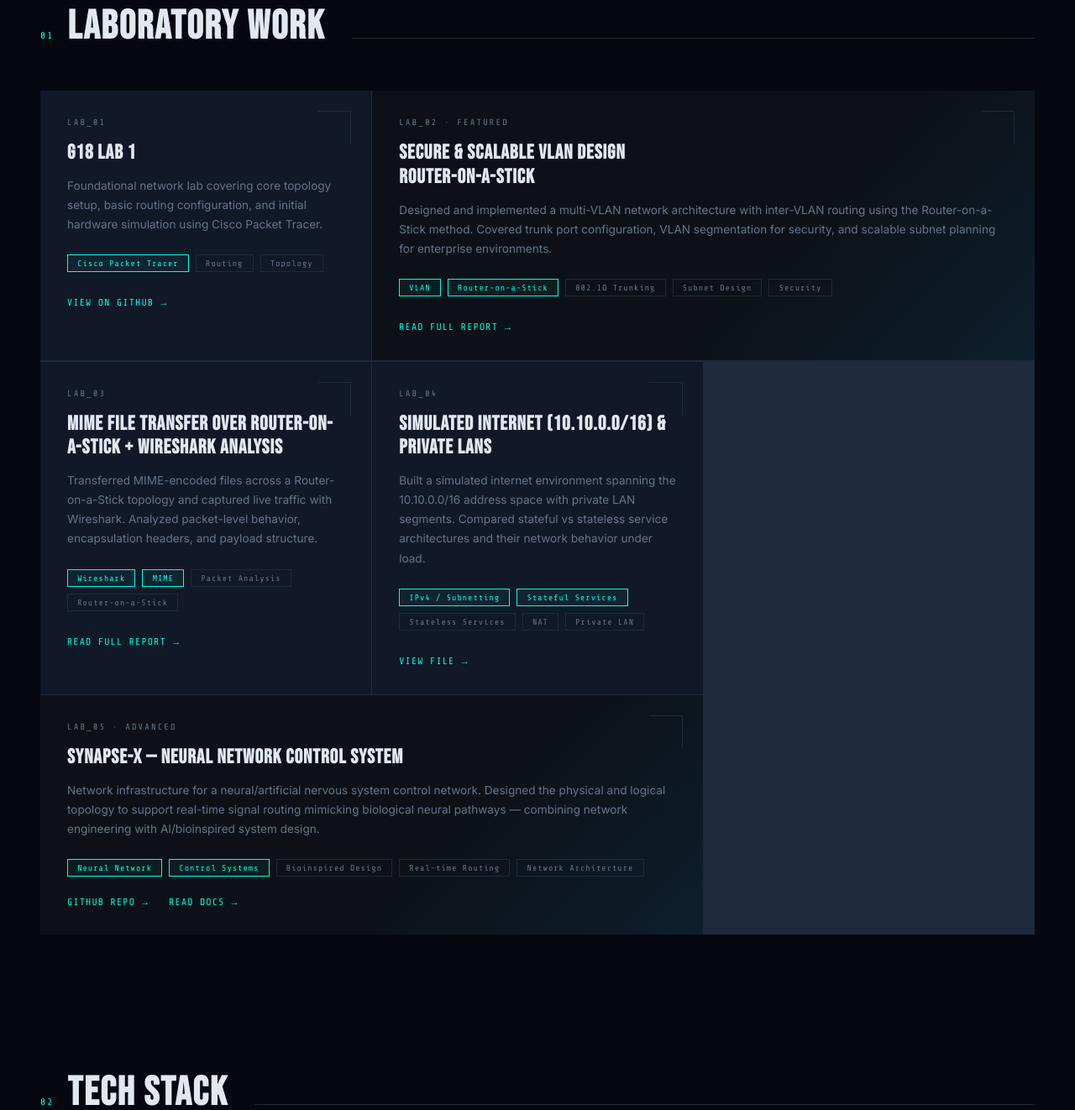
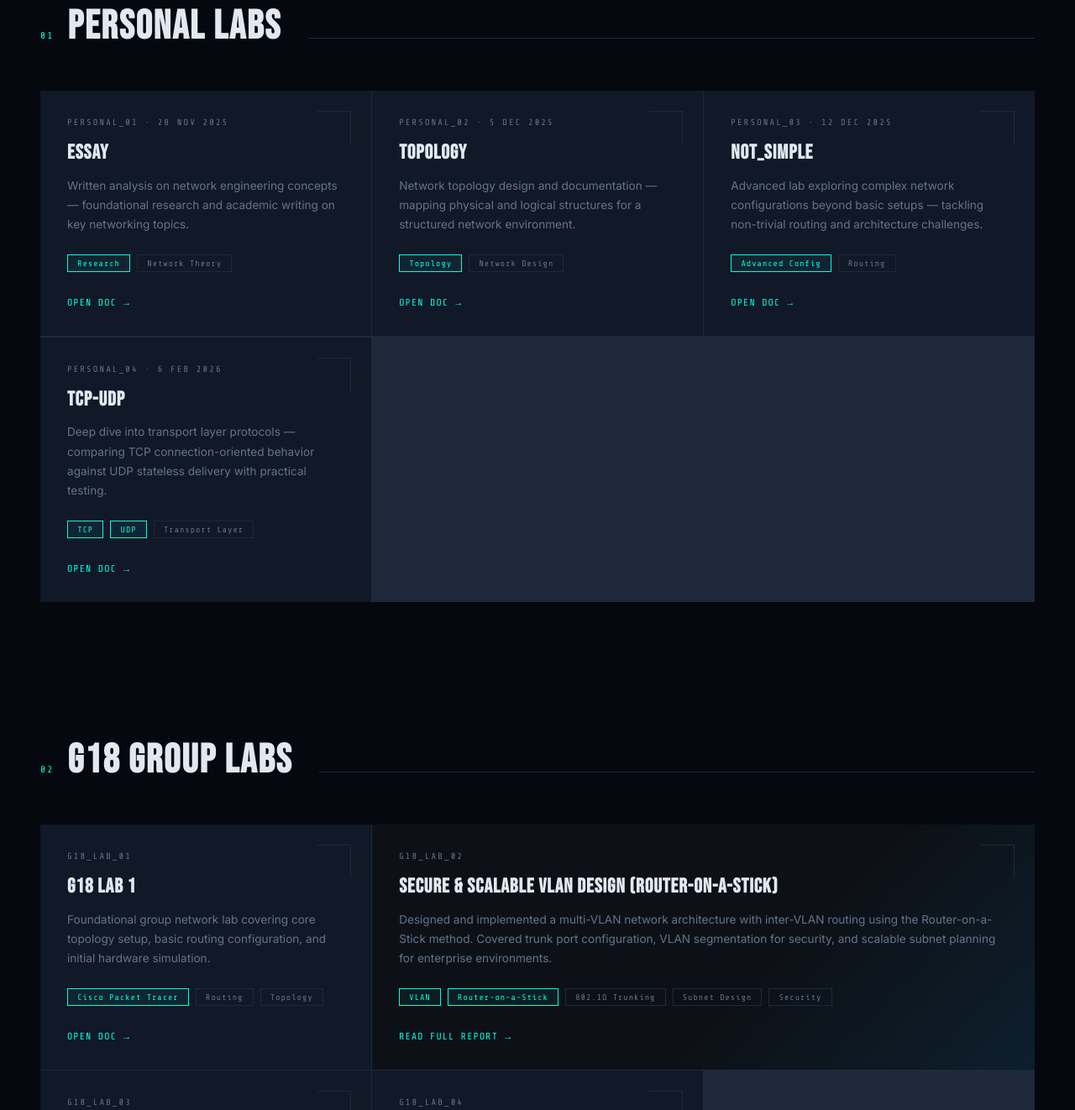
Before and after one commit to punnavit-prongsavaroj/portfolio-, a plain HTML site: page index.html in a window 1280 px wide. Shown: the part 980-2302 px from the top of the page at 84% size. Drawn offline with nearby package versions, Linux system fonts and the light colour scheme.

Commit message:
Update index.html

```diff
--- a/index.html
+++ b/index.html
@@ -578,7 +578,8 @@
 <nav>
   <div class="nav-logo">// G18_PORTFOLIO</div>
   <ul class="nav-links">
-    <li><a href="#projects">PROJECTS</a></li>
+    <li><a href="#personal">PERSONAL</a></li>
+    <li><a href="#projects">G18 LABS</a></li>
     <li><a href="#skills">SKILLS</a></li>
     <li><a href="#github">GITHUB</a></li>
   </ul>
@@ -608,12 +609,12 @@
 <!-- STATS -->
 <div class="stats-bar">
   <div class="stat">
-    <div class="stat-num">5</div>
-    <div class="stat-label">LABS COMPLETED</div>
+    <div class="stat-num">4</div>
+    <div class="stat-label">PERSONAL LABS</div>
   </div>
   <div class="stat">
-    <div class="stat-num">4</div>
-    <div class="stat-label">NETWORK PROTOCOLS</div>
+    <div class="stat-num">5</div>
+    <div class="stat-label">G18 GROUP LABS</div>
   </div>
   <div class="stat">
     <div class="stat-num">G18</div>
@@ -625,40 +626,98 @@
   </div>
 </div>
 
-<!-- PROJECTS -->
-<section id="projects">
+<!-- PERSONAL LABS -->
+<section id="personal">
   <div class="section-header reveal">
     <span class="section-num">01</span>
-    <h2 class="section-title">LABORATORY WORK</h2>
+    <h2 class="section-title">PERSONAL LABS</h2>
     <div class="section-line"></div>
   </div>
 
   <div class="projects-grid reveal">
 
-    <!-- LAB 1 -->
     <div class="project-card">
       <div class="project-corner"></div>
-      <div class="project-num">LAB_01</div>
+      <div class="project-num">PERSONAL_01 · 28 NOV 2025</div>
+      <h3 class="project-title">Essay</h3>
+      <p class="project-desc">Written analysis on network engineering concepts — foundational research and academic writing on key networking topics.</p>
+      <div class="project-tags">
+        <span class="tag active">Research</span>
+        <span class="tag">Network Theory</span>
+      </div>
+      <a href="https://docs.google.com/document/d/1CuFMpCdbbVWx6gqzOhGfBZptw7b1v-DY4cGacJzp8Tw/edit?tab=t.pb9qrv2iy2xu" target="_blank" class="project-link">OPEN DOC</a>
+    </div>
+
+    <div class="project-card">
+      <div class="project-corner"></div>
+      <div class="project-num">PERSONAL_02 · 5 DEC 2025</div>
+      <h3 class="project-title">Topology</h3>
+      <p class="project-desc">Network topology design and documentation — mapping physical and logical structures for a structured network environment.</p>
+      <div class="project-tags">
+        <span class="tag active">Topology</span>
+        <span class="tag">Network Design</span>
+      </div>
+      <a href="https://docs.google.com/document/d/1M1TbAzRN5niSwk0gXhkETBWikQgHy-IJjH47s5qbfDc/edit?tab=t.0" target="_blank" class="project-link">OPEN DOC</a>
+    </div>
+
+    <div class="project-card">
+      <div class="project-corner"></div>
+      <div class="project-num">PERSONAL_03 · 12 DEC 2025</div>
+      <h3 class="project-title">Not_Simple</h3>
+      <p class="project-desc">Advanced lab exploring complex network configurations beyond basic setups — tackling non-trivial routing and architecture challenges.</p>
+      <div class="project-tags">
+        <span class="tag active">Advanced Config</span>
+        <span class="tag">Routing</span>
+      </div>
+      <a href="https://docs.google.com/document/d/1A2gOtUkZczEkfjsHipY0x3rUNTm0V4p72U8p3kpYSz0/edit?tab=t.0" target="_blank" class="project-link">OPEN DOC</a>
+    </div>
+
+    <div class="project-card">
+      <div class="project-corner"></div>
+      <div class="project-num">PERSONAL_04 · 6 FEB 2026</div>
+      <h3 class="project-title">TCP-UDP</h3>
+      <p class="project-desc">Deep dive into transport layer protocols — comparing TCP connection-oriented behavior against UDP stateless delivery with practical testing.</p>
+      <div class="project-tags">
+        <span class="tag active">TCP</span>
+        <span class="tag active">UDP</span>
+        <span class="tag">Transport Layer</span>
+      </div>
+      <a href="https://docs.google.com/document/d/1FFL_r2UdApFczc6wnztkUtEXVDpxEGZ1aJ4tHCFimm4/edit?tab=t.0#heading=h.yvqx3oixpdc4" target="_blank" class="project-link">OPEN DOC</a>
+    </div>
+
+  </div>
+</section>
+
+<!-- G18 GROUP LABS -->
+<section id="projects">
+  <div class="section-header reveal">
+    <span class="section-num">02</span>
+    <h2 class="section-title">G18 GROUP LABS</h2>
+    <div class="section-line"></div>
+  </div>
+
+  <div class="projects-grid reveal">
+
+    <!-- G18 LAB 1 -->
+    <div class="project-card">
+      <div class="project-corner"></div>
+      <div class="project-num">G18_LAB_01</div>
       <h3 class="project-title">G18 Lab 1</h3>
-      <p class="project-desc">
-        Foundational network lab covering core topology setup, basic routing configuration, and initial hardware simulation using Cisco Packet Tracer.
-      </p>
+      <p class="project-desc">Foundational group network lab covering core topology setup, basic routing configuration, and initial hardware simulation.</p>
       <div class="project-tags">
         <span class="tag active">Cisco Packet Tracer</span>
         <span class="tag">Routing</span>
         <span class="tag">Topology</span>
       </div>
-      <a href="https://github.com/MammamiaPizza/Synapse-X_network_" target="_blank" class="project-link">VIEW ON GITHUB</a>
+      <a href="https://docs.google.com/document/d/1CuFMpCdbbVWx6gqzOhGfBZptw7b1v-DY4cGacJzp8Tw/edit?tab=t.pb9qrv2iy2xu#heading=h.k1b2nz288wx0" target="_blank" class="project-link">OPEN DOC</a>
     </div>
 
-    <!-- LAB 2 -->
+    <!-- G18 LAB 2 -->
     <div class="project-card featured">
       <div class="project-corner"></div>
-      <div class="project-num">LAB_02 · FEATURED</div>
-      <h3 class="project-title">Secure & Scalable VLAN Design<br>Router-on-a-Stick</h3>
-      <p class="project-desc">
-        Designed and implemented a multi-VLAN network architecture with inter-VLAN routing using the Router-on-a-Stick method. Covered trunk port configuration, VLAN segmentation for security, and scalable subnet planning for enterprise environments.
-      </p>
+      <div class="project-num">G18_LAB_02</div>
+      <h3 class="project-title">Secure & Scalable VLAN Design (Router-on-a-Stick)</h3>
+      <p class="project-desc">Designed and implemented a multi-VLAN network architecture with inter-VLAN routing using the Router-on-a-Stick method. Covered trunk port configuration, VLAN segmentation for security, and scalable subnet planning for enterprise environments.</p>
       <div class="project-tags">
         <span class="tag active">VLAN</span>
         <span class="tag active">Router-on-a-Stick</span>
@@ -666,34 +725,30 @@
         <span class="tag">Subnet Design</span>
         <span class="tag">Security</span>
       </div>
-      <a href="https://docs.google.com/document/d/1lUFbBXohEf9-lrxKFXwuU2WpzZNiKs-pFFzabMDxb5c/edit?usp=sharing" target="_blank" class="project-link">READ FULL REPORT</a>
+      <a href="https://docs.google.com/document/d/1M1TbAzRN5niSwk0gXhkETBWikQgHy-IJjH47s5qbfDc/edit?tab=t.0" target="_blank" class="project-link">READ FULL REPORT</a>
     </div>
 
-    <!-- LAB 3 -->
+    <!-- G18 LAB 3 -->
     <div class="project-card">
       <div class="project-corner"></div>
-      <div class="project-num">LAB_03</div>
-      <h3 class="project-title">MIME File Transfer over Router-on-a-Stick + Wireshark Analysis</h3>
-      <p class="project-desc">
-        Transferred MIME-encoded files across a Router-on-a-Stick topology and captured live traffic with Wireshark. Analyzed packet-level behavior, encapsulation headers, and payload structure.
-      </p>
+      <div class="project-num">G18_LAB_03</div>
+      <h3 class="project-title">MIME File Transfer over Router-on-a-Stick with Wireshark Analysis</h3>
+      <p class="project-desc">Transferred MIME-encoded files across a Router-on-a-Stick topology and captured live traffic with Wireshark. Analyzed packet-level behavior, encapsulation headers, and payload structure.</p>
       <div class="project-tags">
         <span class="tag active">Wireshark</span>
         <span class="tag active">MIME</span>
         <span class="tag">Packet Analysis</span>
         <span class="tag">Router-on-a-Stick</span>
       </div>
-      <a href="https://docs.google.com/document/d/1SOYfX37r_Yc8x_FMUMyrI1ChwBDf56dBi8Gq75gF4Iw/edit?usp=sharing" target="_blank" class="project-link">READ FULL REPORT</a>
+      <a href="https://docs.google.com/document/d/1A2gOtUkZczEkfjsHipY0x3rUNTm0V4p72U8p3kpYSz0/edit?tab=t.0" target="_blank" class="project-link">READ FULL REPORT</a>
     </div>
 
-    <!-- LAB 4 -->
+    <!-- G18 LAB 4 -->
     <div class="project-card">
       <div class="project-corner"></div>
-      <div class="project-num">LAB_04</div>
-      <h3 class="project-title">Simulated Internet (10.10.0.0/16) & Private LANs</h3>
-      <p class="project-desc">
-        Built a simulated internet environment spanning the 10.10.0.0/16 address space with private LAN segments. Compared stateful vs stateless service architectures and their network behavior under load.
-      </p>
+      <div class="project-num">G18_LAB_04</div>
+      <h3 class="project-title">Simulated Internet (10.10.0.0/16) & Private LANs with Stateful vs Stateless Services</h3>
+      <p class="project-desc">Built a simulated internet spanning the 10.10.0.0/16 address space with private LAN segments. Compared stateful vs stateless service architectures and their network behavior.</p>
       <div class="project-tags">
         <span class="tag active">IPv4 / Subnetting</span>
         <span class="tag active">Stateful Services</span>
@@ -701,27 +756,24 @@
         <span class="tag">NAT</span>
         <span class="tag">Private LAN</span>
       </div>
-      <a href="https://drive.google.com/file/d/1Z__ONCOnggUDyD1UPL4VfHuOHK49mW2A/view?usp=sharing" target="_blank" class="project-link">VIEW FILE</a>
+      <a href="https://docs.google.com/document/d/1FFL_r2UdApFczc6wnztkUtEXVDpxEGZ1aJ4tHCFimm4/edit?tab=t.0#heading=h.yvqx3oixpdc4" target="_blank" class="project-link">READ FULL REPORT</a>
     </div>
 
-    <!-- LAB 5 / FEATURED -->
+    <!-- NewNetworkFix -->
     <div class="project-card featured">
       <div class="project-corner"></div>
-      <div class="project-num">LAB_05 · ADVANCED</div>
+      <div class="project-num">G18 · FINAL SPRINT</div>
       <h3 class="project-title">Synapse-X — Neural Network Control System</h3>
-      <p class="project-desc">
-        Network infrastructure for a neural/artificial nervous system control network. Designed the physical and logical topology to support real-time signal routing mimicking biological neural pathways — combining network engineering with AI/bioinspired system design.
-      </p>
+      <p class="project-desc">Network infrastructure for a neural/artificial nervous system control network. Designed the physical and logical topology to support real-time signal routing mimicking biological neural pathways — combining network engineering with bioinspired system design.</p>
       <div class="project-tags">
         <span class="tag active">Neural Network</span>
         <span class="tag active">Control Systems</span>
         <span class="tag">Bioinspired Design</span>
         <span class="tag">Real-time Routing</span>
-        <span class="tag">Network Architecture</span>
       </div>
       <div style="display:flex; gap: 1.5rem; flex-wrap: wrap;">
-        <a href="https://github.com/MammamiaPizza/Synapse-X_network_" target="_blank" class="project-link">GITHUB REPO</a>
-        <a href="https://docs.google.com/document/d/1soAR-z1VRT8vcYpf3tayYSbEt57GbvaP4niyAcdYIH4/edit?usp=sharing" target="_blank" class="project-link">READ DOCS</a>
+        <a href="https://github.com/MammamiaPizza/Synapse-X_network" target="_blank" class="project-link">GITHUB REPO</a>
+        <a href="https://drive.google.com/drive/folders/1T7mf2aWWHqJ6W7vkmb3mFaj8Ckf7KNAy" target="_blank" class="project-link">DRIVE FILES</a>
       </div>
     </div>
 
@@ -731,7 +783,7 @@
 <!-- SKILLS -->
 <section id="skills">
   <div class="section-header reveal">
-    <span class="section-num">02</span>
+    <span class="section-num">03</span>
     <h2 class="section-title">TECH STACK</h2>
     <div class="section-line"></div>
   </div>
@@ -755,7 +807,7 @@
 <!-- GITHUB -->
 <section id="github">
   <div class="section-header reveal">
-    <span class="section-num">03</span>
+    <span class="section-num">04</span>
     <h2 class="section-title">OPEN SOURCE</h2>
     <div class="section-line"></div>
   </div>
@@ -764,12 +816,12 @@
     <div class="github-info">
       <div class="github-icon">⬡</div>
       <div class="github-title">SYNAPSE-X NETWORK</div>
-      <div class="github-url">github.com/MammamiaPizza/Synapse-X_network_</div>
+      <div class="github-url">github.com/MammamiaPizza/Synapse-X_network</div>
       <p style="margin-top:0.8rem; font-size:0.85rem; color: var(--muted); max-width: 500px; line-height: 1.7;">
         Main repository housing all lab configurations, topology files, and documentation for the G18 network engineering series.
       </p>
     </div>
-    <a href="https://github.com/MammamiaPizza/Synapse-X_network_" target="_blank" class="btn" style="flex-shrink:0;">VISIT REPO ↗</a>
+    <a href="https://github.com/MammamiaPizza/Synapse-X_network" target="_blank" class="btn" style="flex-shrink:0;">VISIT REPO ↗</a>
   </div>
 </section>
 
```
